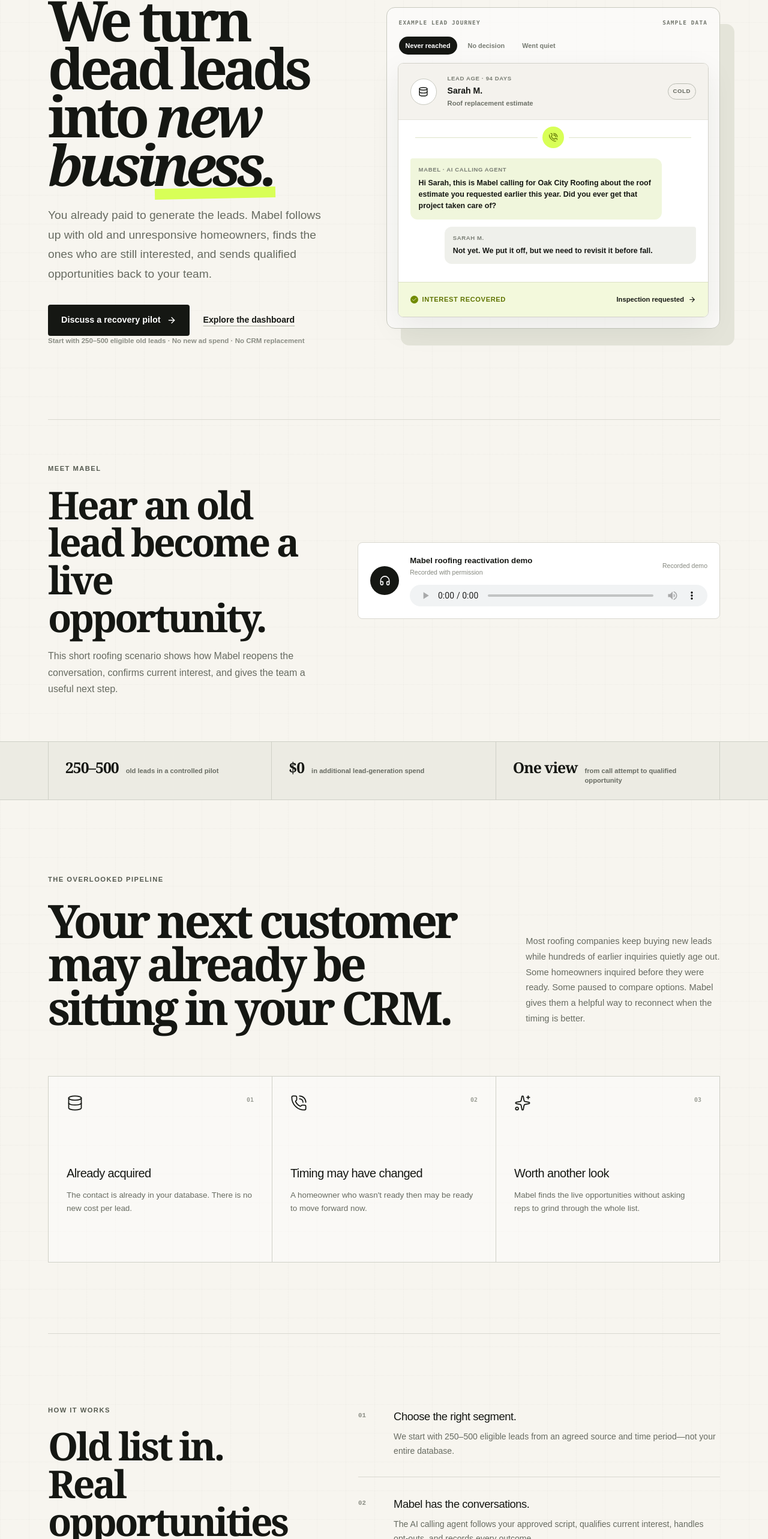
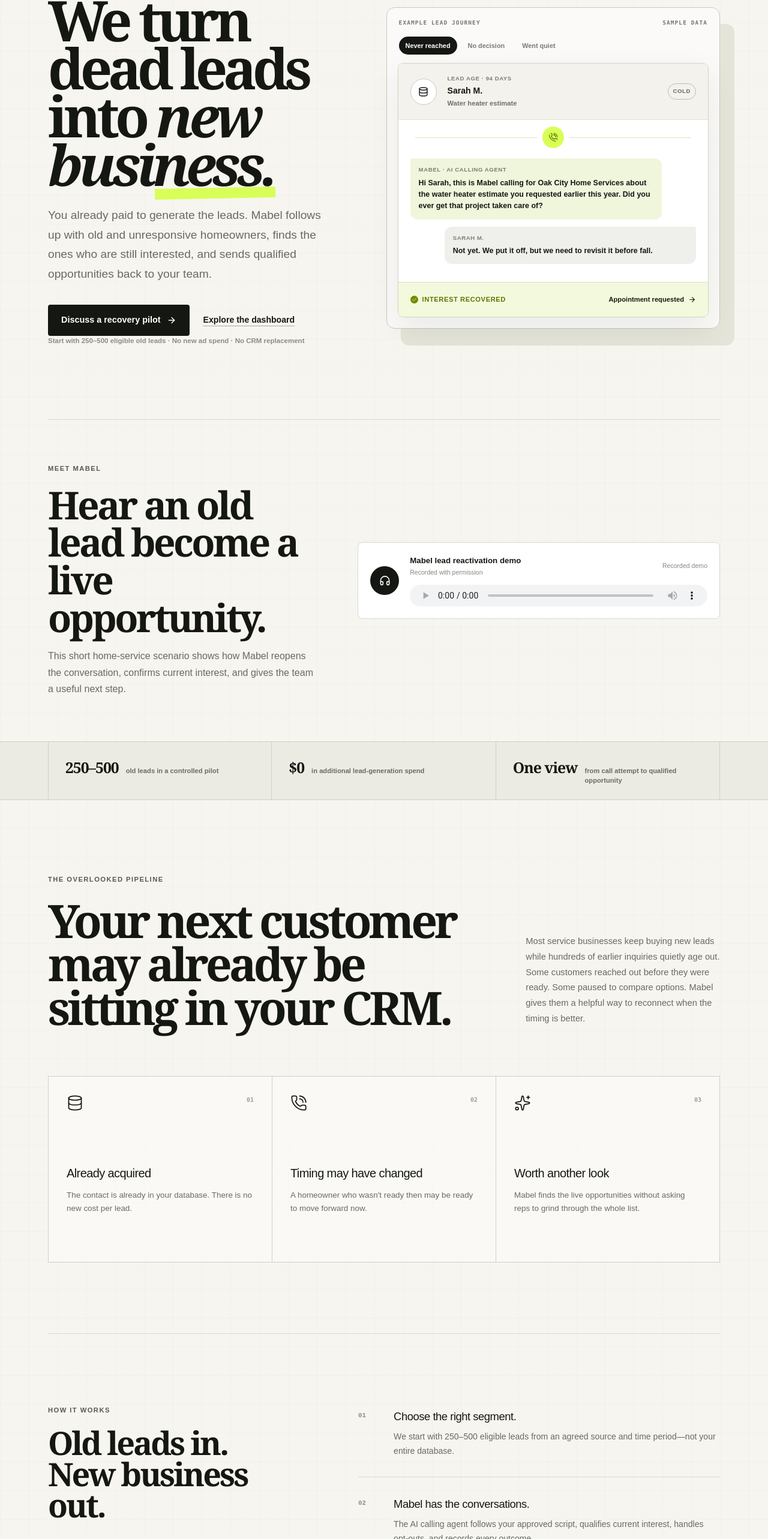
Before and after one commit to dannymsullivan/raleigh-lead-recovery, a Next.js app: page / in a window 1280 px wide. Shown: the part 203-2769 px from the top of the page at 60% size. Built offline with nearby package versions, Linux system fonts and the light colour scheme; no server answers.

Commit message:
Generalize lead recovery site copy

```diff
--- a/app/components/lead-story.tsx
+++ b/app/components/lead-story.tsx
@@ -8,18 +8,18 @@ const stories = [
     label: "Never reached",
     age: "Lead age · 94 days",
     name: "Sarah M.",
-    source: "Roof replacement estimate",
-    opener: "Hi Sarah, this is Mabel calling for Oak City Roofing about the roof estimate you requested earlier this year. Did you ever get that project taken care of?",
+    source: "Water heater estimate",
+    opener: "Hi Sarah, this is Mabel calling for Oak City Home Services about the water heater estimate you requested earlier this year. Did you ever get that project taken care of?",
     reply: "Not yet. We put it off, but we need to revisit it before fall.",
-    outcome: "Inspection requested",
+    outcome: "Appointment requested",
   },
   {
     label: "No decision",
     age: "Lead age · 167 days",
     name: "Marcus T.",
-    source: "Storm damage inquiry",
-    opener: "Hi Marcus, this is Mabel calling for Oak City Roofing. You spoke with the team after a storm earlier this year. Is the roof work still unresolved?",
-    reply: "Yes. I have the insurance paperwork now and need someone to look at it again.",
+    source: "HVAC replacement inquiry",
+    opener: "Hi Marcus, this is Mabel calling for Oak City Home Services. You spoke with the team about replacing your HVAC system earlier this year. Is that project still open?",
+    reply: "Yes. We put it off, but the system is acting up again and I need someone to look at it.",
     outcome: "Qualified follow-up",
   },
   {
@@ -27,9 +27,9 @@ const stories = [
     age: "Lead age · 61 days",
     name: "Jamie R.",
     source: "Online estimate request",
-    opener: "Hi Jamie, this is Mabel calling for Oak City Roofing about your earlier estimate request. Is a roof replacement still something you're considering?",
+    opener: "Hi Jamie, this is Mabel calling for Oak City Home Services about your earlier estimate request. Is that project still something you're considering?",
     reply: "It is. I got busy and never scheduled the inspection.",
-    outcome: "Inspection requested",
+    outcome: "Appointment requested",
   },
 ];
 
--- a/app/dashboard/reactivation/page.tsx
+++ b/app/dashboard/reactivation/page.tsx
@@ -83,7 +83,7 @@ export default async function ReactivationDashboardPage({ searchParams }: PagePr
   );
 }
 
-function CreateCampaign() { return <section className="mt-10 grid border-2 border-black bg-white lg:grid-cols-[0.75fr_1.25fr]"><div className="bg-black p-8 text-white sm:p-12"><Database className="h-8 w-8 text-[#d8ff57]" /><h2 className="mt-16 text-4xl font-black tracking-[-0.055em]">Start with one clean segment.</h2><p className="mt-5 text-sm font-semibold leading-6 text-white/55">A campaign keeps the list, calling rules, attempts, outcomes, and recovered pipeline together.</p></div><form action={createReactivationCampaignAction} className="grid gap-5 p-7 sm:grid-cols-2 sm:p-12"><Field label="Campaign name" name="name" placeholder="Spring database recovery" required /><Field label="Service type" name="service_type" placeholder="Roof replacement" required /><Field label="Calling starts" name="calling_window_start" type="time" defaultValue="09:00" /><Field label="Calling ends" name="calling_window_end" type="time" defaultValue="18:00" /><Field label="Maximum attempts" name="max_attempts" type="number" defaultValue="2" /><Field label="Daily call limit" name="daily_limit" type="number" defaultValue="25" /><input type="hidden" name="calling_timezone" value="America/New_York" /><button className="mt-2 inline-flex h-13 items-center justify-center gap-2 bg-black px-5 text-sm font-black text-white sm:col-span-2" type="submit">Create campaign <Play className="h-4 w-4" /></button></form></section>; }
+function CreateCampaign() { return <section className="mt-10 grid border-2 border-black bg-white lg:grid-cols-[0.75fr_1.25fr]"><div className="bg-black p-8 text-white sm:p-12"><Database className="h-8 w-8 text-[#d8ff57]" /><h2 className="mt-16 text-4xl font-black tracking-[-0.055em]">Start with one clean segment.</h2><p className="mt-5 text-sm font-semibold leading-6 text-white/55">A campaign keeps the list, calling rules, attempts, outcomes, and recovered pipeline together.</p></div><form action={createReactivationCampaignAction} className="grid gap-5 p-7 sm:grid-cols-2 sm:p-12"><Field label="Campaign name" name="name" placeholder="Spring database recovery" required /><Field label="Service type" name="service_type" placeholder="HVAC replacement" required /><Field label="Calling starts" name="calling_window_start" type="time" defaultValue="09:00" /><Field label="Calling ends" name="calling_window_end" type="time" defaultValue="18:00" /><Field label="Maximum attempts" name="max_attempts" type="number" defaultValue="2" /><Field label="Daily call limit" name="daily_limit" type="number" defaultValue="25" /><input type="hidden" name="calling_timezone" value="America/New_York" /><button className="mt-2 inline-flex h-13 items-center justify-center gap-2 bg-black px-5 text-sm font-black text-white sm:col-span-2" type="submit">Create campaign <Play className="h-4 w-4" /></button></form></section>; }
 
 function ImportPanel({ campaign }: { campaign: ReactivationCampaign }) { return <form action={importReactivationLeadsAction.bind(null, campaign.id)} className="border-2 border-black bg-[#d8ff57] p-6"><Upload className="h-6 w-6" /><h2 className="mt-5 text-2xl font-black">Import eligible leads</h2><p className="mt-2 text-xs font-semibold leading-5 text-black/55">CSV columns: name, phone, and optional email, source, age_days, notes. Maximum 5,000 rows.</p><input className="mt-5 block w-full border-2 border-black bg-white p-3 text-xs font-bold file:mr-3 file:border-0 file:bg-black file:px-3 file:py-2 file:text-white" name="lead_file" type="file" accept=".csv,text/csv" required /><label className="mt-5 flex items-start gap-3 text-xs font-bold leading-5"><input className="mt-1 h-4 w-4 flex-none accent-black" name="eligibility_attestation" type="checkbox" required />I confirm these people previously inquired or otherwise provided permission to be contacted, and this list has been checked against applicable suppression and opt-out requirements.</label><button className="mt-5 inline-flex h-11 w-full items-center justify-center gap-2 bg-black px-4 text-sm font-black text-white" type="submit"><Upload className="h-4 w-4" /> Validate and import</button></form>; }
 
--- a/app/demo/demo-dashboard.tsx
+++ b/app/demo/demo-dashboard.tsx
@@ -61,7 +61,7 @@ export function DemoDashboard() {
         <div className="mt-auto border-t-2 border-black pt-5">
           <p className="font-mono text-[9px] font-bold uppercase tracking-[0.16em] text-black/45">Signed in as</p>
           <p className="mt-2 text-sm font-black">Jordan Lee</p>
-          <p className="text-xs font-semibold text-black/45">Oak City Roofing</p>
+          <p className="text-xs font-semibold text-black/45">Oak City Home Services</p>
         </div>
       </aside>
 
@@ -74,7 +74,7 @@ export function DemoDashboard() {
                 <span className="border border-black bg-[#d8ff57] px-2 py-1 font-mono text-[8px] font-bold uppercase tracking-[0.12em]">Illustrative data</span>
               </div>
               <h1 className="mt-4 max-w-4xl font-serif text-4xl font-semibold leading-[0.94] tracking-[-0.055em] sm:text-6xl">Your old leads are talking again.</h1>
-              <p className="mt-4 max-w-2xl text-sm font-semibold leading-6 text-black/50">Follow the campaign from uploaded records to conversations, qualified homeowners, and booked inspections.</p>
+              <p className="mt-4 max-w-2xl text-sm font-semibold leading-6 text-black/50">Follow the campaign from uploaded records to conversations, qualified customers, and booked appointments.</p>
             </div>
             <div className="flex items-center gap-3 border-2 border-black bg-white px-4 py-3 text-sm font-black shadow-[4px_4px_0_#000]">
               <span className="h-2.5 w-2.5 animate-pulse rounded-full bg-[#769000]" /> Mabel is calling
@@ -85,7 +85,7 @@ export function DemoDashboard() {
             <Metric icon={Database} label="Leads loaded" value={String(demoCampaign.listSize)} detail="approved records" />
             <Metric icon={PhoneCall} label="Attempts" value={String(demoCampaign.attempted)} detail={`${demoCampaignProgress()}% of list`} />
             <Metric icon={Users} label="Conversations" value={String(demoCampaign.connected)} detail="meaningful connects" />
-            <Metric icon={CalendarCheck} label="Booked" value={String(demoCampaign.booked)} detail="inspections" accent />
+            <Metric icon={CalendarCheck} label="Booked" value={String(demoCampaign.booked)} detail="appointments" accent />
             <Metric icon={CircleDollarSign} label="Est. pipeline" value={formatDemoCurrency(demoCampaign.estimatedPipeline)} detail="illustrative only" />
           </div>
 
@@ -101,7 +101,7 @@ export function DemoDashboard() {
                   <FunnelRow label="Attempted" value={demoCampaign.attempted} max={demoCampaign.listSize} />
                   <FunnelRow label="Conversations" value={demoCampaign.connected} max={demoCampaign.listSize} />
                   <FunnelRow label="Interested" value={demoCampaign.interested} max={demoCampaign.listSize} accent />
-                  <FunnelRow label="Inspections booked" value={demoCampaign.booked} max={demoCampaign.listSize} dark />
+                  <FunnelRow label="Appointments booked" value={demoCampaign.booked} max={demoCampaign.listSize} dark />
                 </div>
                 <div className="border-2 border-black bg-[#f4f1e8] p-5">
                   <p className="font-mono text-[9px] font-bold uppercase tracking-[0.15em] text-black/40">The useful number</p>
--- a/app/globals.css
+++ b/app/globals.css
@@ -1208,6 +1208,14 @@ body {
   align-self: start;
 }
 
+.recovery-process-heading h2 {
+  max-width: 430px;
+  font-size: clamp(2.8rem, 4.2vw, 3.9rem);
+  letter-spacing: -0.055em;
+  line-height: 0.96;
+  text-wrap: balance;
+}
+
 .recovery-process-list li:last-child {
   border-bottom: 0;
 }
@@ -1356,7 +1364,9 @@ body {
 .recovery-final h2 {
   max-width: 900px;
   margin-inline: auto;
-  font-size: clamp(4rem, 8.5vw, 7.2rem);
+  font-size: clamp(3.6rem, 7.2vw, 6.35rem);
+  line-height: 0.92;
+  text-wrap: balance;
 }
 
 .recovery-final > p:not(.eyebrow) {
@@ -1495,7 +1505,7 @@ body {
   }
 
   .recovery-pilot-copy h2 {
-    font-size: clamp(3.1rem, 14vw, 4.5rem);
+    font-size: clamp(2.8rem, 12.5vw, 4.15rem);
   }
 
   .recovery-pilot-card {
@@ -1508,7 +1518,7 @@ body {
   }
 
   .recovery-final h2 {
-    font-size: clamp(3.7rem, 17vw, 5rem);
+    font-size: clamp(3.1rem, 14vw, 4.45rem);
   }
 }
 
--- a/app/layout.tsx
+++ b/app/layout.tsx
@@ -4,7 +4,7 @@ import "./globals.css";
 export const metadata: Metadata = {
   metadataBase: new URL("https://www.raleighleadrecovery.com"),
   title: "Raleigh Lead Recovery | Turn Old Leads Into New Business",
-  description: "Mabel reactivates old and unresponsive roofing leads, qualifies the homeowners who are still interested, and sends real opportunities back to your team.",
+  description: "Mabel reactivates old and unresponsive leads, qualifies the people who are still interested, and sends real opportunities back to your team.",
   openGraph: {
     title: "Raleigh Lead Recovery | Turn Old Leads Into New Business",
     description: "Mabel re-engages past prospects, qualifies interest, and returns live opportunities to your team.",
--- a/app/onboarding/onboarding-form.tsx
+++ b/app/onboarding/onboarding-form.tsx
@@ -68,7 +68,7 @@ export function OnboardingForm({ client, email, error }: { client: Client; email
                 <Field label="Business name" name="business_name" defaultValue={client.business_name === "New workspace" ? "" : client.business_name} autoComplete="organization" required />
                 <Field label="Your name" name="owner_name" defaultValue={client.owner_name} autoComplete="name" required />
                 <Field label="Business phone" name="owner_phone" type="tel" defaultValue={client.owner_phone === "Not set" ? "" : client.owner_phone} autoComplete="tel" required />
-                <Field label="Business type" name="trade" placeholder="Plumbing, HVAC, roofing…" defaultValue={client.trade === "service business" ? "" : client.trade} required />
+                <Field label="Business type" name="trade" placeholder="Plumbing, HVAC, electrical…" defaultValue={client.trade === "service business" ? "" : client.trade} required />
                 <Field label="Service area" name="service_area" placeholder="Raleigh, Cary, Apex…" defaultValue={client.service_area ?? ""} required />
                 <Field label="Account email" name="account_email" type="email" defaultValue={email} disabled />
               </div>
--- a/app/page.tsx
+++ b/app/page.tsx
@@ -85,7 +85,7 @@ export default function LandingPage() {
           <p className="eyebrow">Meet Mabel</p>
           <h2 id="hear-mabel">Hear an old lead become a live opportunity.</h2>
           <p>
-            This short roofing scenario shows how Mabel reopens the conversation, confirms current interest, and gives the team a useful next step.
+            This short home-service scenario shows how Mabel reopens the conversation, confirms current interest, and gives the team a useful next step.
           </p>
         </div>
         <div className="audio-player">
@@ -93,7 +93,7 @@ export default function LandingPage() {
           <div className="audio-player-body">
             <div className="audio-meta">
               <div>
-                <strong>{demoCallUrl ? "Mabel roofing reactivation demo" : "Demo recording coming next"}</strong>
+                <strong>{demoCallUrl ? "Mabel lead reactivation demo" : "Demo recording coming next"}</strong>
                 <span>{demoCallUrl ? "Recorded with permission" : "Mabel is configured and ready in Vapi"}</span>
               </div>
               {demoCallUrl ? <span className="audio-length">Recorded demo</span> : null}
@@ -125,7 +125,7 @@ export default function LandingPage() {
           <p className="eyebrow">The overlooked pipeline</p>
           <h2>Your next customer may already be sitting in your CRM.</h2>
           <p>
-            Most roofing companies keep buying new leads while hundreds of earlier inquiries quietly age out. Some homeowners inquired before they were ready. Some paused to compare options. Mabel gives them a helpful way to reconnect when the timing is better.
+            Most service businesses keep buying new leads while hundreds of earlier inquiries quietly age out. Some customers reached out before they were ready. Some paused to compare options. Mabel gives them a helpful way to reconnect when the timing is better.
           </p>
         </div>
         <div className="recovery-problem-cards">
@@ -153,7 +153,7 @@ export default function LandingPage() {
       <section className="recovery-process page-shell" id="how-it-works">
         <div className="section-heading recovery-process-heading">
           <p className="eyebrow">How it works</p>
-          <h2>Old list in.<br />Real opportunities out.</h2>
+          <h2>Old leads in.<br />New business out.</h2>
         </div>
         <ol className="process-list recovery-process-list">
           <li>
--- a/lib/demo-reactivation.ts
+++ b/lib/demo-reactivation.ts
@@ -17,7 +17,7 @@ export type DemoLead = {
 };
 
 export const demoCampaign = {
-  businessName: "Oak City Roofing",
+  businessName: "Oak City Home Services",
   name: "Spring database recovery",
   status: "Calling now",
   listSize: 500,
@@ -28,7 +28,7 @@ export const demoCampaign = {
   estimatedPipeline: 216000,
   startedAt: "August 12, 2026",
   callingWindow: "Monday–Friday · 9:00 AM–6:00 PM ET",
-  scriptVersion: "Roof replacement · v1.3",
+  scriptVersion: "Past estimate · v1.3",
   nextCallAt: "Today · 2:15 PM",
 };
 
@@ -37,7 +37,7 @@ export const demoLeads: DemoLead[] = [
     id: "lead-001",
     name: "Sarah M.",
     phone: "(919) •••-1842",
-    source: "Roof replacement estimate",
+    source: "Water heater estimate",
     ageDays: 94,
     status: "booked",
     outcome: "Inspection booked",
@@ -47,7 +47,7 @@ export const demoLeads: DemoLead[] = [
     lastContact: "12 minutes ago",
     summary: "Put the project on hold earlier this year. Ready to revisit it before fall and requested a morning inspection.",
     transcript: [
-      { speaker: "Mabel", text: "Did you ever get that roof project taken care of?" },
+      { speaker: "Mabel", text: "Did you ever get that water heater project taken care of?" },
       { speaker: "Lead", text: "Not yet. We put it off, but we need to revisit it before fall." },
       { speaker: "Mabel", text: "I can help get an inspection back on the calendar. Is morning or afternoon usually better?" },
     ],
@@ -56,18 +56,18 @@ export const demoLeads: DemoLead[] = [
     id: "lead-002",
     name: "Marcus T.",
     phone: "(984) •••-7106",
-    source: "Storm damage inquiry",
+    source: "HVAC replacement inquiry",
     ageDays: 167,
     status: "qualified",
-    outcome: "Insurance paperwork ready",
+    outcome: "Replacement still needed",
     nextStep: "Sales rep callback today",
     value: 18000,
     attempts: 2,
     lastContact: "38 minutes ago",
-    summary: "Still has unresolved storm damage and now has the insurance paperwork. Wants a rep to review the claim before scheduling.",
+    summary: "The system is acting up again after the project was postponed. Wants a rep to review replacement options before scheduling.",
     transcript: [
-      { speaker: "Mabel", text: "Is the roof work from that storm still unresolved?" },
-      { speaker: "Lead", text: "Yes. I finally have the paperwork and need someone to look at it again." },
+      { speaker: "Mabel", text: "Is the HVAC replacement you discussed with the team still unresolved?" },
+      { speaker: "Lead", text: "Yes. We put it off, but the system is acting up again and I need someone to look at it." },
     ],
   },
   {
@@ -84,7 +84,7 @@ export const demoLeads: DemoLead[] = [
     lastContact: "1 hour ago",
     summary: "Got busy after requesting an estimate and never scheduled. Confirmed the project is still active and booked an afternoon visit.",
     transcript: [
-      { speaker: "Mabel", text: "Is a roof replacement still something you're considering?" },
+      { speaker: "Mabel", text: "Is that home-service project still something you're considering?" },
       { speaker: "Lead", text: "It is. I got busy and never scheduled the inspection." },
     ],
   },
@@ -128,7 +128,7 @@ export const demoLeads: DemoLead[] = [
     id: "lead-006",
     name: "Elena W.",
     phone: "(919) •••-6618",
-    source: "Roof inspection form",
+    source: "Service inspection form",
     ageDays: 78,
     status: "no_answer",
     outcome: "Voicemail left",
```
